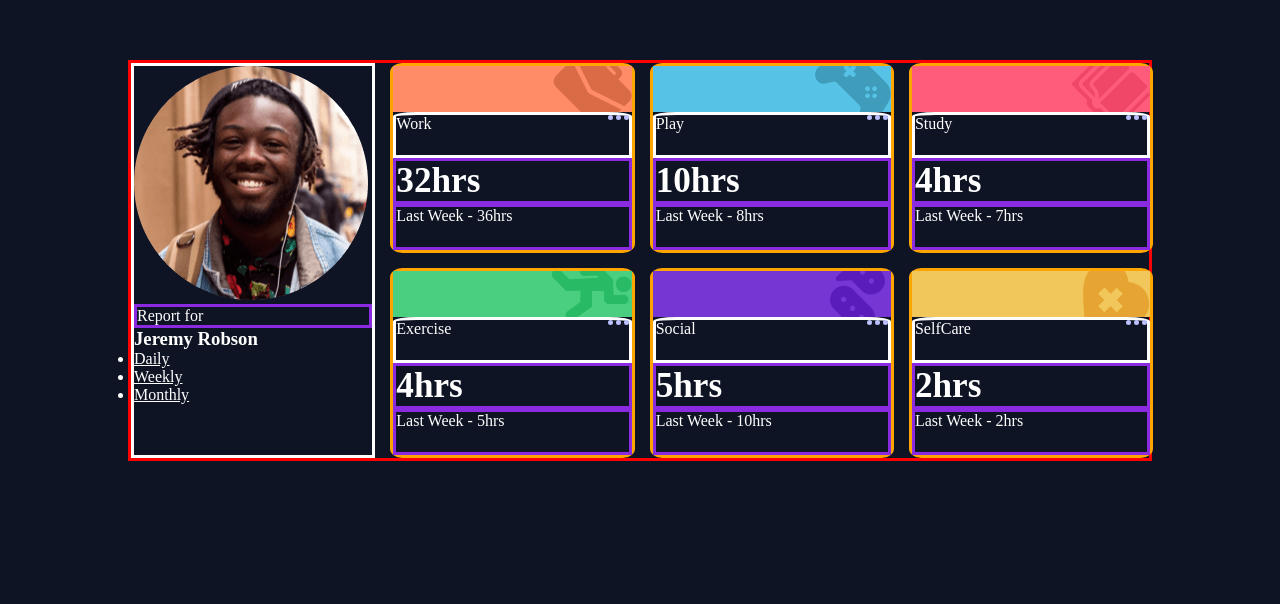
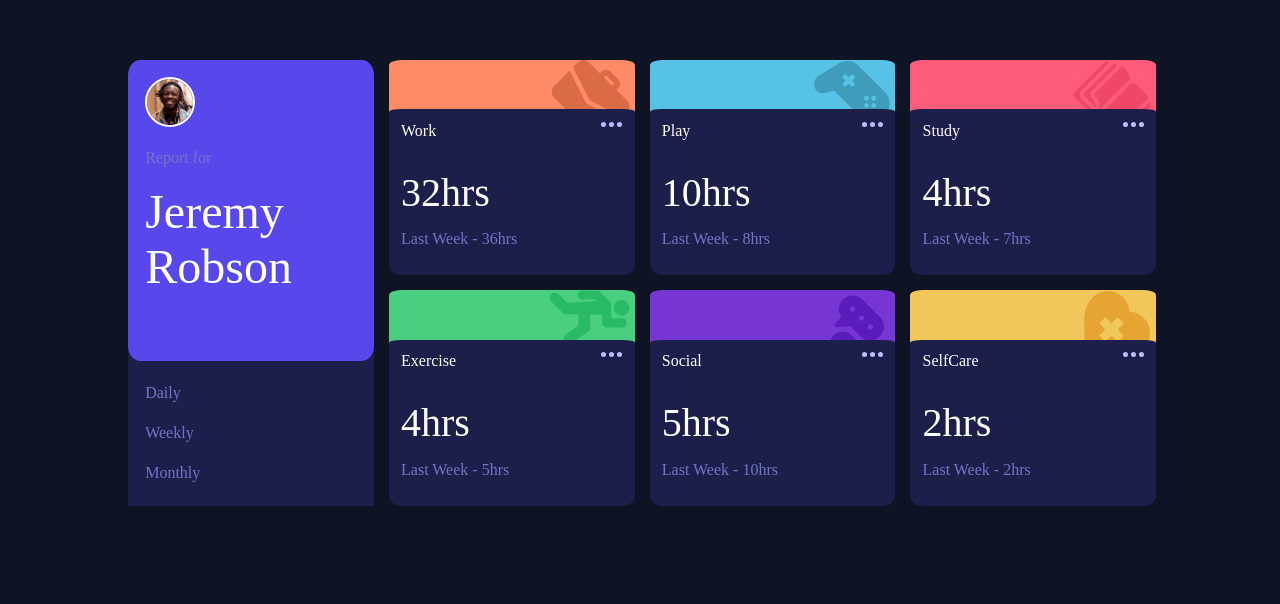
Before and after one commit to Detobone/First-project-using-grid, a plain HTML site: page time-tracking-dashboard-main/index.html in a window 1280 px wide. Shown: the part 196-800 px from the top of the page. Drawn offline with Linux system fonts and the light colour scheme.

Commit message:
Desktop version

```diff
--- a/time-tracking-dashboard-main/css/styles.css
+++ b/time-tracking-dashboard-main/css/styles.css
@@ -22,26 +22,88 @@ main {
   grid-template-columns: repeat(4, 24%);
   grid-template-rows: repeat(2, 1fr);
   grid-gap: 15px;
-  border: red solid 3px;
+  /*   border: red solid 3px; */
   margin: 20% 10%;
 }
 
+.calendar p,
+a {
+  color: hsl(235, 45%, 61%);
+}
+/*------ user card styles* -------*/
+
 .user {
+  display: grid;
+  grid-template-rows: 2.5fr 1.2fr;
   grid-row: span 2;
-  border: white solid 3px;
+  /*  border: white solid 3px; */
+  border-radius: 5%;
+  background-color: hsl(235, 46%, 20%);
 }
 
+.personalInfo {
+  display: grid;
+  grid-template-rows: 0.5fr 0.2fr 1fr;
+  border-radius: 5%;
+  background-color: hsl(246, 80%, 60%);
+}
+
+.userImg {
+  grid-row: span 1;
+  height: 50px;
+  width: 50px;
+  border-radius: 50%;
+  border: hsl(0, 0%, 100%) 2px solid;
+  margin: 7%;
+}
+
+.user h3 {
+  font-size: 3rem;
+  font-weight: 500;
+  padding: 0 0 20% 7%;
+  border: 0 0 5% 5%;
+}
+
+.user p {
+  margin-left: 7%;
+  padding: 0%;
+}
+
+.user ul {
+  grid-row: 2 / span 1;
+  list-style-type: none;
+  background-color: hsl(235, 46%, 20%);
+  padding: 5% 7%;
+}
+
+.user a {
+  text-decoration: none;
+  line-height: 2.5rem;
+}
+
+.user a:hover {
+  color: white;
+}
+
+.user a:active {
+  color: white;
+}
+
+/* ---- TIME-SCHEDULE STYLE ---- */
 .timeschedule {
   display: grid;
-  border: orange solid 3px;
-  grid-template-rows: 1fr 1fr 1fr 1fr;
+  /*   border: orange solid 3px; */
+  grid-template-rows: 1fr 1.2fr 1fr;
   border-radius: 5%;
+  background-color: hsl(235, 46%, 20%);
 }
 
 .timeschedule span,
 h2,
 p {
-  border: blueviolet solid 3px;
+  /*   border: blueviolet solid 3px;
+ */
+  padding: 5%;
 }
 
 /*  BACKGROUND IMAGES ON EACH TIMESCHUDULE CARD */
@@ -52,8 +114,27 @@ p {
 .exerciseImg,
 .socialImg,
 .selfCareImg {
-  background-position: right;
+  display: grid;
+  grid-template-rows: 0.5fr 0.6fr;
+  grid-row: 2 span;
+  border-radius: 5% 5% 0 0;
+  background-position: right 5px top;
   background-repeat: no-repeat;
+}
+
+.workImg span,
+.playImg span,
+.studyImg span,
+.exerciseImg span,
+.socialImg span,
+.selfCareImg span {
+  display: grid;
+  grid-row: 2 / span 1;
+  grid-template-columns: 1fr 1fr;
+  background-color: hsl(235, 46%, 20%);
+  border-radius: 5% 5% 0px 0px;
+  padding: 5%;
+  /*   border: hsl(0, 0%, 100%) solid 3px; */
 }
 
 .workImg {
@@ -87,23 +168,24 @@ p {
 }
 
 /*  HOW THE HELL DO I DO TO SHAPE THE BORDER RADIOUS HERE? */
-.timeschedule span {
-  display: grid;
-  grid-row: 2 / span 1;
-  border-radius: 10% 10% 0 0;
-  grid-template-columns: 1fr 1fr;
-  border: hsl(0, 0%, 100%) solid 3px;
-}
 
 .timeschedule h2 {
   grid-row: 3 / span 1;
-  font-size: 2.2rem;
+  font-size: 2.5rem;
+  font-weight: 500;
+  padding: 0% 5%;
 }
 
 .timeschedule p {
   grid-row: 4 / span 1;
+  padding: 5% 5%;
+  margin-bottom: 6%;
 }
 
 .settings {
   justify-self: flex-end;
 }
+
+.settings:hover {
+  cursor: pointer;
+}
--- a/time-tracking-dashboard-main/index.html
+++ b/time-tracking-dashboard-main/index.html
@@ -30,10 +30,15 @@
     <main>
       <section class="calendar">
         <div class="user">
-          <img src="./images/image-jeremy.png" alt="userImg" />
+          <div class="personalInfo">
+            <img
+              class="userImg"
+              src="./images/image-jeremy.png"
+              alt="userImg"
+            />
             <p>Report for</p>
             <h3>Jeremy Robson</h3>
-
+          </div>
           <ul>
             <li><a href="https://">Daily</a></li>
             <li><a href="https://">Weekly</a></li>
@@ -44,7 +49,6 @@
         <div class="timeschedule">
           <div class="workImg">
             <!-- This image goes in the background -->
-          </div>
             <span
               >Work<img
                 class="settings"
@@ -52,6 +56,7 @@
                 alt="settings"
               />
             </span>
+          </div>
           <h2>32hrs</h2>
           <p>Last Week - 36hrs</p>
         </div>
@@ -59,7 +64,6 @@
         <div class="timeschedule">
           <div class="playImg">
             <!-- This image goes in the background -->
-          </div>
             <span
               >Play<img
                 class="settings"
@@ -67,6 +71,7 @@
                 alt="settings"
               />
             </span>
+          </div>
           <h2>10hrs</h2>
           <p>Last Week - 8hrs</p>
         </div>
@@ -74,7 +79,6 @@
         <div class="timeschedule">
           <div class="studyImg">
             <!-- This image goes in the background -->
-          </div>
             <span
               >Study<img
                 class="settings"
@@ -82,6 +86,7 @@
                 alt="settings"
               />
             </span>
+          </div>
           <h2>4hrs</h2>
           <p>Last Week - 7hrs</p>
         </div>
@@ -89,7 +94,6 @@
         <div class="timeschedule">
           <div class="exerciseImg">
             <!-- This image goes in the background -->
-          </div>
             <span
               >Exercise<img
                 class="settings"
@@ -97,6 +101,7 @@
                 alt="settings"
               />
             </span>
+          </div>
           <h2>4hrs</h2>
           <p>Last Week - 5hrs</p>
         </div>
@@ -104,7 +109,6 @@
         <div class="timeschedule">
           <div class="socialImg">
             <!-- This image goes in the background -->
-          </div>
             <span
               >Social<img
                 class="settings"
@@ -112,6 +116,7 @@
                 alt="settings"
               />
             </span>
+          </div>
           <h2>5hrs</h2>
           <p>Last Week - 10hrs</p>
         </div>
@@ -119,7 +124,6 @@
         <div class="timeschedule">
           <div class="selfCareImg">
             <!-- This image goes in the background -->
-          </div>
             <span
               >SelfCare<img
                 class="settings"
@@ -127,6 +131,7 @@
                 alt="settings"
               />
             </span>
+          </div>
           <h2>2hrs</h2>
           <p>Last Week - 2hrs</p>
         </div>
```
Lines whose indentation alone changed are shown as unchanged.
